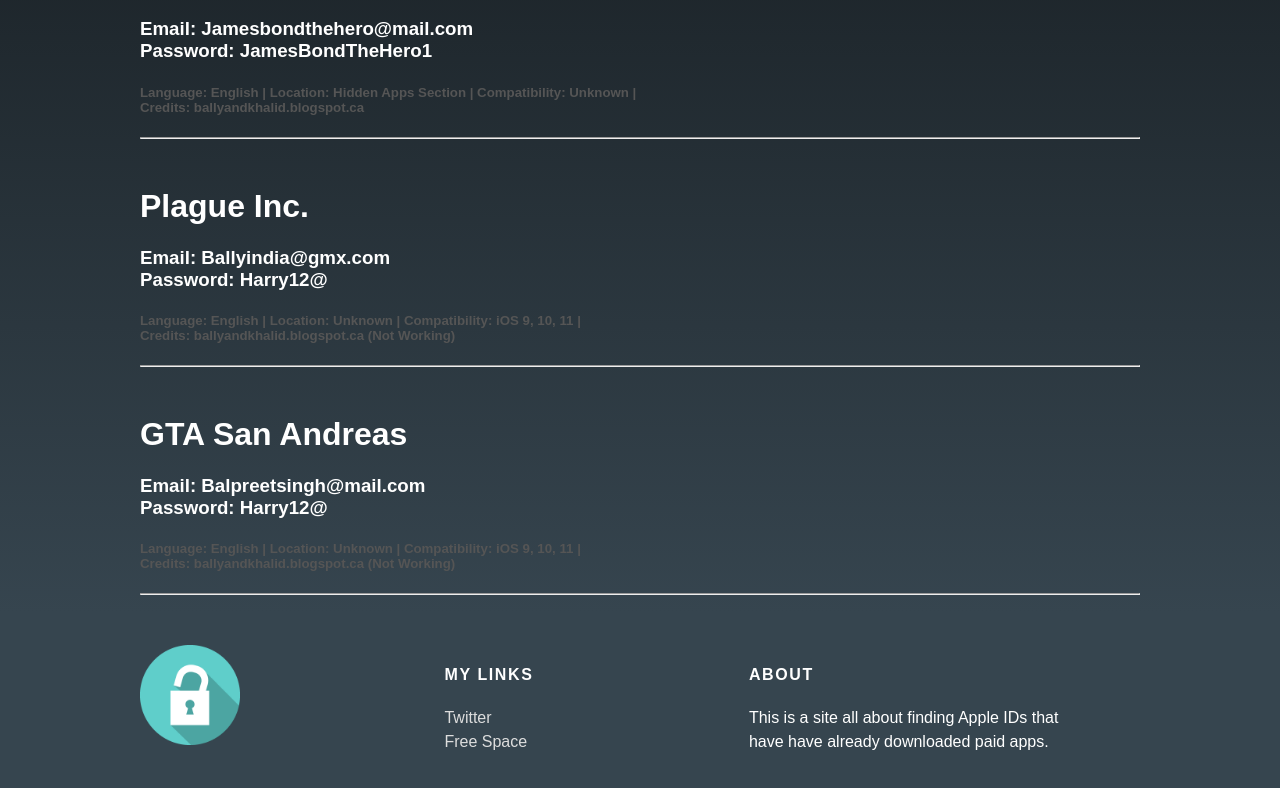
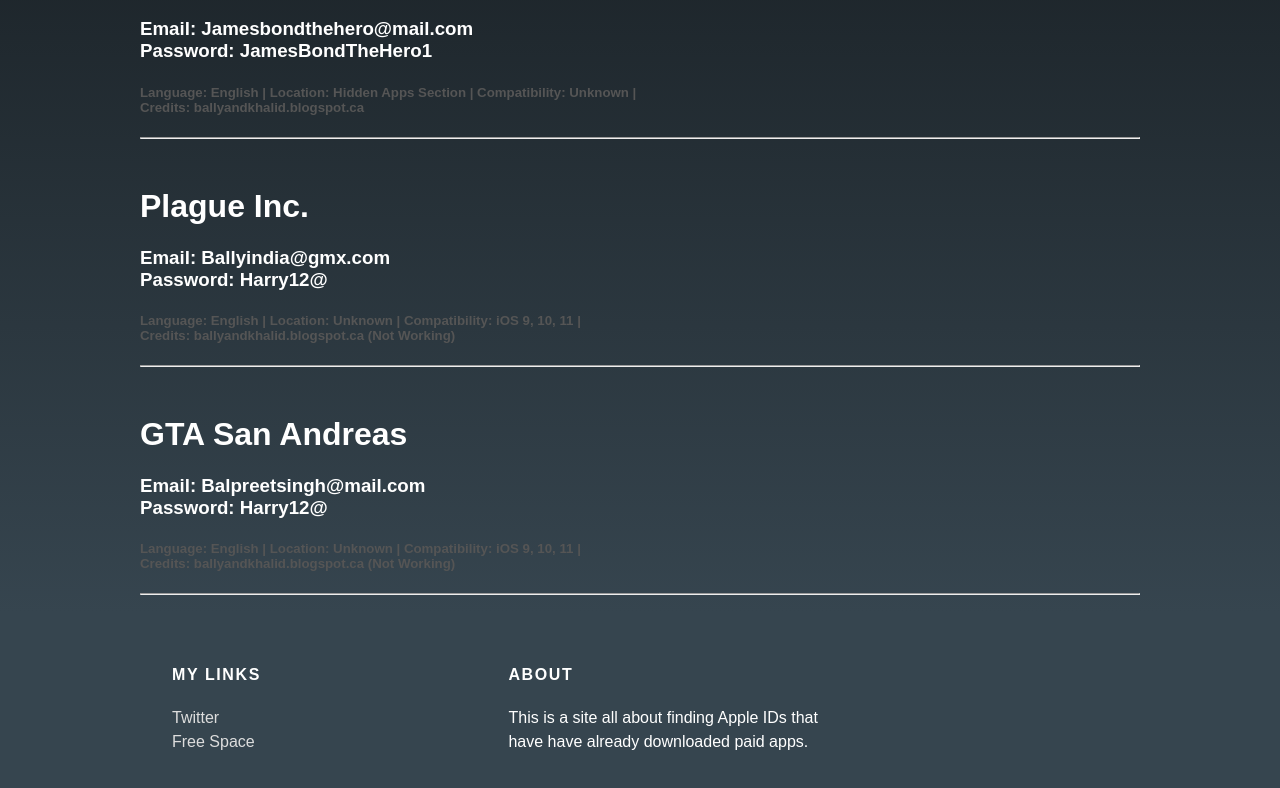
Before and after one commit to UnlockAndEngage/UnlockAndEngage.github.io, a plain HTML site: page AppleID.html in a window 1280 px wide. Shown: the part 884-1672 px from the top of the page. Drawn offline with Linux system fonts and the light colour scheme; a web font is replaced by a local one.

Commit message:
Add files via upload

```diff
--- a/AppleID.html
+++ b/AppleID.html
@@ -72,9 +72,6 @@
     <div id="footer">   <!-- Footer -->
       <div class="container">
         <div class="column">
-          <img class="logo" src="unlock icon.png" alt="Image not found">
-        </div>
-        <div class="column">
           <h4> My Links </h4>
           <p id="footer-links">
             <a target="_blank" href="http://twitter.com/Simrit_">Twitter</a>
--- a/styles.css
+++ b/styles.css
@@ -69,6 +69,7 @@ a:hover {
 }
 .column {
   min-width: 300px;
+  padding-left: 2em;
   display: inline-block;
   vertical-align: top;
 }
```
Also changed, not shown: faq.html (+0 -3 lines), index.html (+0 -3 lines).
